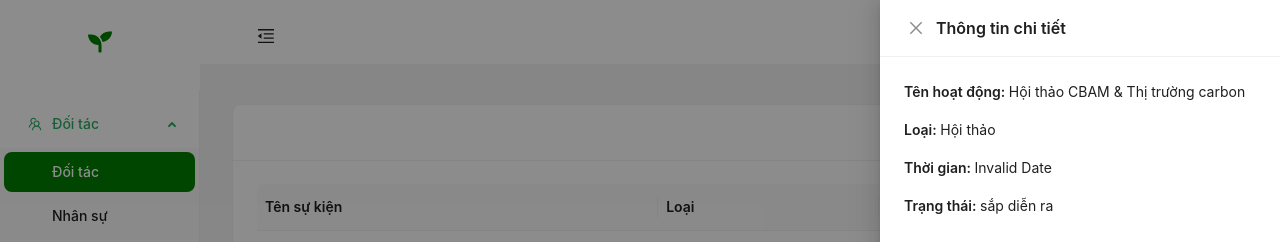
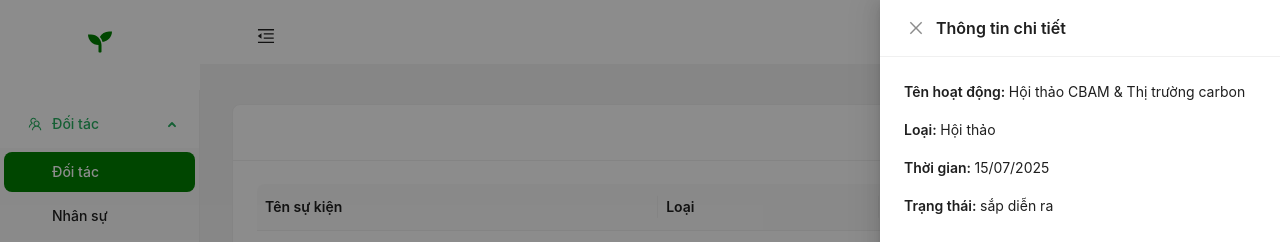
Before and after one commit to platsaver/admindashboard3, a React (Create React App) app: page /events in a window 1280 px wide. Both pictures are taken after a click on the element 740 px from the left and 255 px from the top of the page. Shown: the top 242 px of the page. Built offline with nearby package versions, Linux system fonts and the light colour scheme.

Commit message:
update the format for date

```diff
--- a/src/Reusable/Drawer.jsx
+++ b/src/Reusable/Drawer.jsx
@@ -129,7 +129,7 @@ const CarbonDrawer = ({ visible, onClose, record, onUpdate, onAdd, onDelete, fie
               <Text strong>{field.label}: </Text>
               <Text>
                 {field.name === 'thoiGian' && record?.thoiGian
-                  ? dayjs(record.thoiGian).format('DD/MM/YYYY')
+                  ? dayjs(record.thoiGian, 'DD/MM/YYYY').format('DD/MM/YYYY')
                   : record?.[field.name] || ''}
               </Text>
             </div>
```
